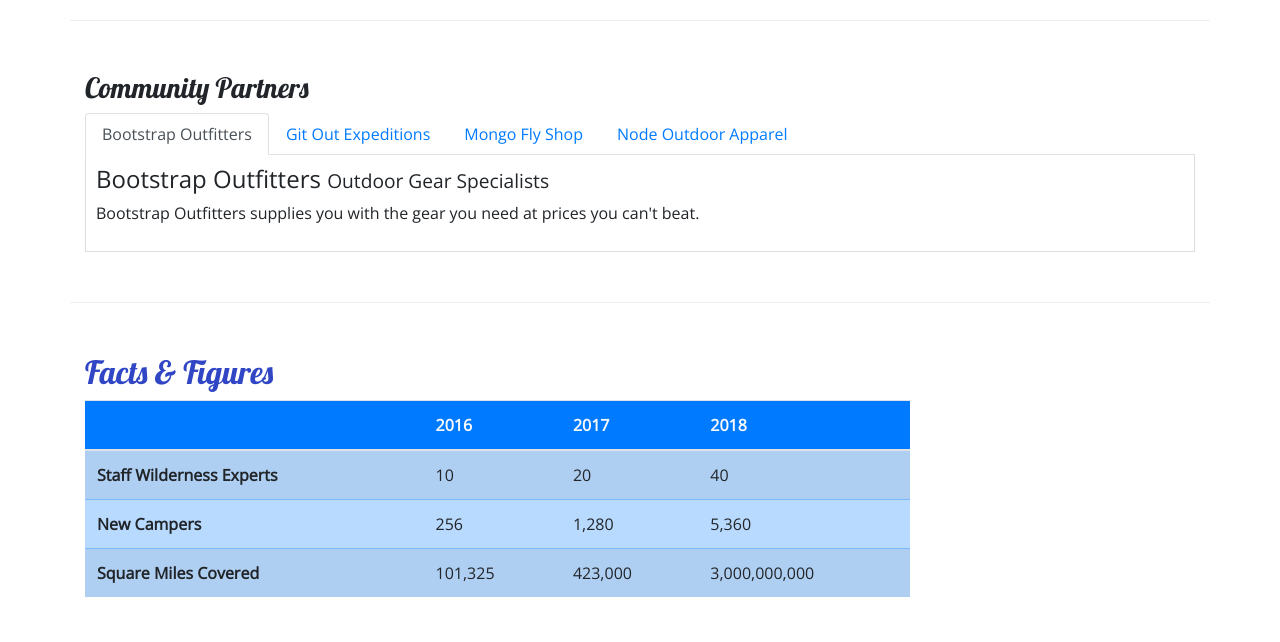
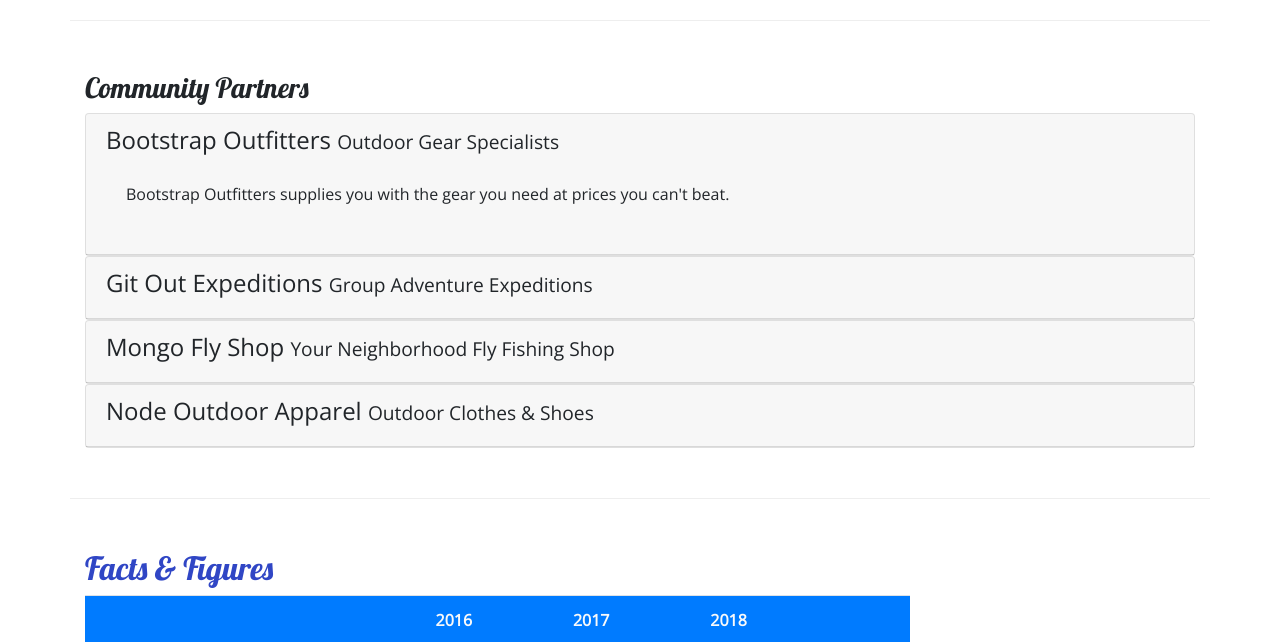
Before and after one commit to Mercerjk/NUCAMPSITE, a website: page aboutus.html in a window 1280 px wide. Shown: the part 830-1472 px from the top of the page. Drawn offline with nearby package versions, Linux system fonts and the light colour scheme.

Commit message:
My First Bootstrap Project

```diff
--- a/aboutus.html
+++ b/aboutus.html
@@ -106,36 +106,62 @@
         <div class="row row-content">
             <div class="col">
                 <h3>Community Partners</h3>
-                <ul class="nav nav-tabs">
-                    <li class="nav-item">
-                        <a class="nav-link active" href="#bootstrap" role="tab" data-toggle="tab">Bootstrap Outfitters</a>
-                    </li>
-                    <li class="nav-item" >
-                        <a class="nav-link" href="#git" role="tab" data-toggle="tab">Git Out Expeditions</a>
-                    </li>
-                    <li class="nav-item">
-                        <a class="nav-link" href="#mongo" role="tab" data-toggle="tab">Mongo Fly Shop</a>
-                    </li>
-                    <li class="nav-item">
-                        <a class="nav-link" href="#node" role="tab" data-toggle="tab">Node Outdoor Apparel</a>
-                    </li>
-                </ul>
-                <div class="tab-content">
-                    <div role="tabpanel" class="tab-pane fade show active" id="bootstrap">
-                        <h4>Bootstrap Outfitters <small>Outdoor Gear Specialists</small></h4>
-                        <p class="d-none d-sm-block">Bootstrap Outfitters supplies you with the gear you need at prices you can't beat.</p>
+                <div id="accordion">
+                    <div class="card">
+                        <div role="tab" class="card-header">
+                            <h4>
+                                <a data-toggle="collapse" data-target="#bootstrap">
+                                    Bootstrap Outfitters <small>Outdoor Gear Specialists</small>
+                                </a>
+                            </h4>
+                            <div class="collapse show" id="bootstrap" data-parent="#accordion">
+                                <div class="card-body">
+                                    <p class="d-none d-sm-block">Bootstrap Outfitters supplies you with the gear you need at prices you can't beat.</p>
+                                </div>
+                            </div>
+                        </div>
                     </div>
-                    <div role="tabpanel" class="tab-pane fade" id="git">
-                        <h4>Git Out Expeditions <small>Group Adventure Expeditions</small></h4>
-                        <p class="d-none d-sm-block">Join Git Out Expeditions to explore new horizons with a group of other adventurers!</p>
+                    <div class="card">
+                        <div role="tab" class="card-header">
+                            <h4>
+                                <a class="collapsed" data-toggle="collapse" data-target="#git">
+                                    Git Out Expeditions <small>Group Adventure Expeditions</small>
+                                </a>
+                            </h4>
+                            <div class="collapse" id="git" data-parent="#accordion">
+                                <div class="card-body">
+                                    <p class="d-none d-sm-block">Join Git Out Expeditions to explore new horizons with a group of other adventurers!</p>
+                               </div>
+                            </div>
+                        </div>
                     </div>
-                    <div role="tabpanel" class="tab-pane fade" id="mongo">
-                        <h4>Mongo Fly Shop <small>Your Neighborhood Fly Fishing Shop</small></h4>
-                        <p class="d-none d-sm-block">Need a new fishing pole, a tacklebox, or flies of all kinds? Stop by Mongo Fly Shop.</p>
+                    <div class="card">
+                        <div role="tab" class="card-header">
+                            <h4>
+                                <a class="collapsed" data-toggle="collapse" data-target="#mongo">
+                                    Mongo Fly Shop <small>Your Neighborhood Fly Fishing Shop</small>
+                                </a>
+                            </h4>
+                            <div class="collapse" id="mongo" data-parent="#accordion">
+                                <div class="card-body">
+                                    <p class="d-none d-sm-block">Need a new fishing pole, a tacklebox, or flies of all kinds? Stop by Mongo Fly Shop.</p>
+                                </div>
+                            </div>
+                        </div>
                     </div>
-                    <div role="tabpanel" class="tab-pane fade" id="node">
-                        <h4>Node Outdoor Apparel <small>Outdoor Clothes & Shoes</small></h4>
-                        <p class="d-none d-sm-block">From polar fleeces to swimsuits, hiking boots to waders, a visit to Node will be sure to get you covered.</p>
+                    <div class="card">
+                        <div role="tab" class="card-header">
+                            <h4>
+                                <a class="collapsed" data-toggle="collapse" data-target="#node">
+                                    Node Outdoor Apparel <small>Outdoor Clothes & Shoes</small>
+                                </a>
+                            </h4>
+                            <div class="collapse" id="node" data-parent="#accordion">
+                                <div class="card-body">
+                                    <p class="d-none d-sm-block">From polar fleeces to swimsuits, hiking boots to waders, a visit to Node will be sure to get you covered.</p>
+                                </div>
+                            </div>
+                        </div>
                     </div>
                 </div>
             </div>
--- a/css/styles.css
+++ b/css/styles.css
@@ -41,3 +41,8 @@ header h2 {
     border-top: none;
     padding: 10px;
 }
+
+a, a:hover {
+    color: inherit;
+    text-decoration: none;
+  }
```
Also changed, not shown: index.html (+8 -3 lines), package.json (+8 -2 lines), 2 other files.
